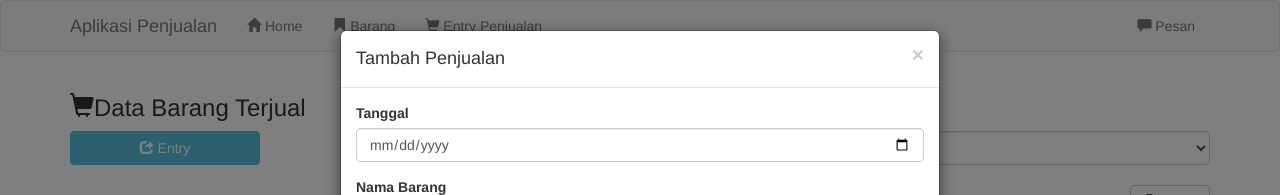
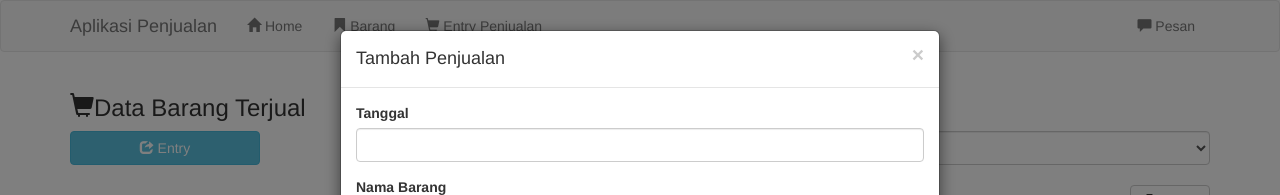
Before and after one commit to eR1an9/penjualan, a PHP site: page /terjual.php in a window 1280 px wide, after a click on "Entry". Shown: the top 195 px of the page. Run offline with PHP 8.4, Linux system fonts and the light colour scheme; data comes from the database, SQL or seed files in the repository.

Commit message:
ubah data input tanggal

```diff
--- a/modal.php
+++ b/modal.php
@@ -60,7 +60,7 @@
           <form method="post">
             <div class="form-group">
               <label>Tanggal</label>
-              <input type="date" name="tanggal" class="form-control" autocomplete="off">
+              <input type="text" name="tgl" id="tgl" class="form-control" autocomplete="off">
             </div>
             <div class="form-group">
               <label>Nama Barang</label>
@@ -96,3 +96,8 @@
 
     </div>
   </div>
+  <script type="text/javascript">
+    $(document).ready(function(){
+      $("#tgl").datepicker({dateFormat : 'yy/mm/dd'});
+    });
+  </script>
```
